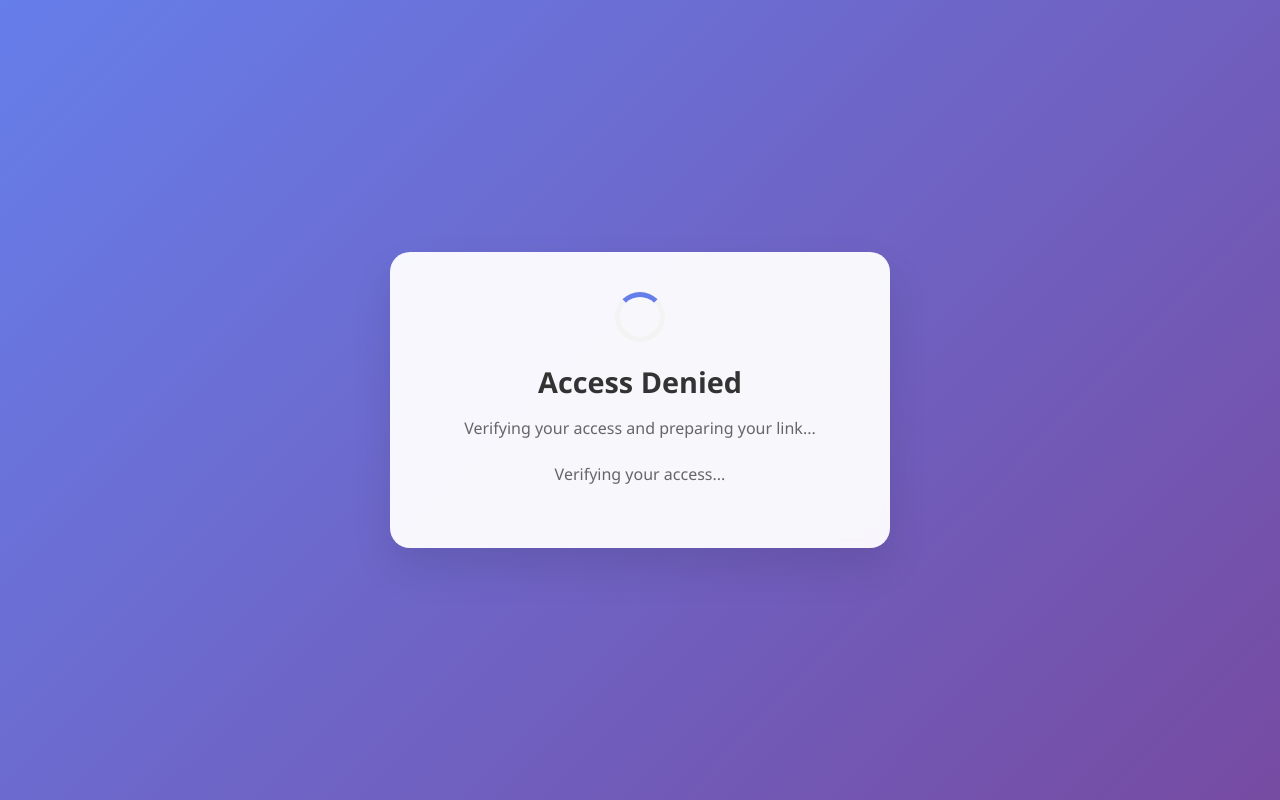
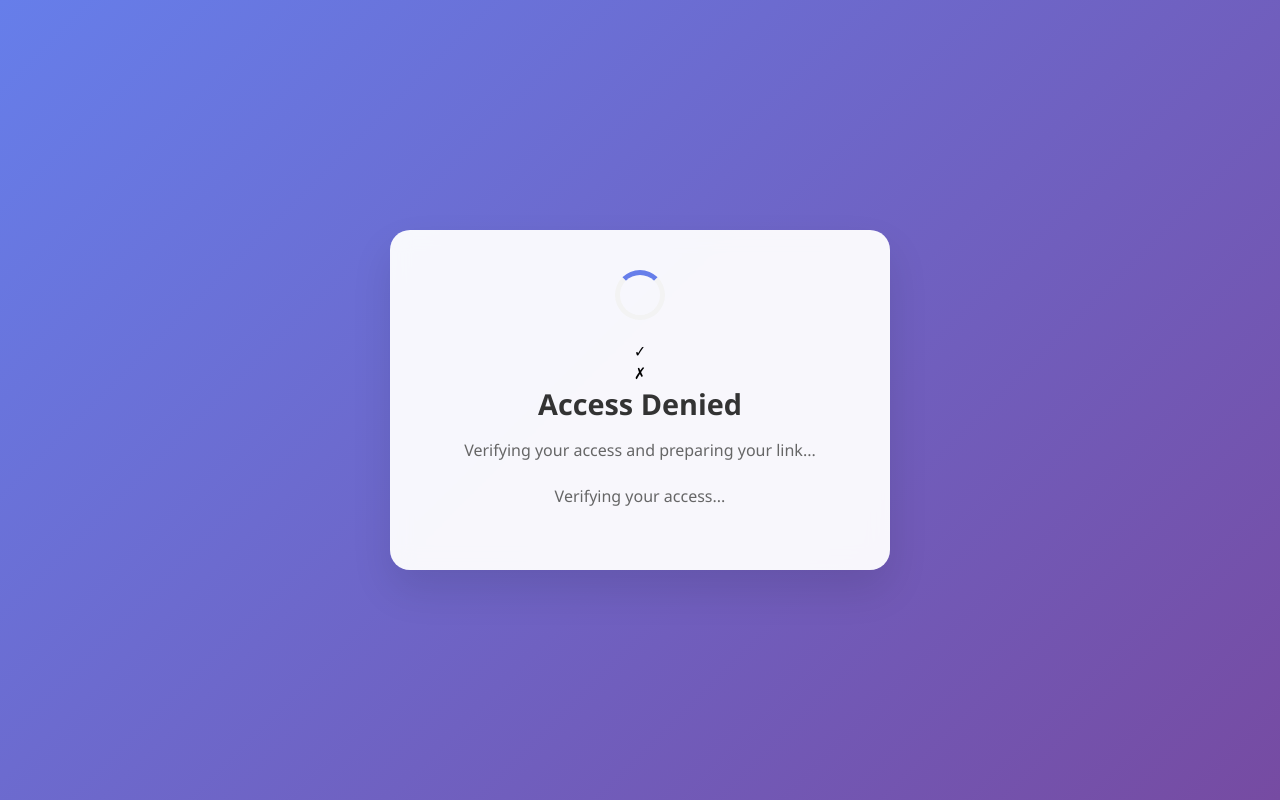
Before and after one commit to Z0TYER-TRT/new-testing-web, a website: page public/index.html in a window 1280 px wide. Drawn offline with Linux system fonts and the light colour scheme; files whose address does not match are found by name.

Commit message:
Update index.html

```diff
--- a/public/index.html
+++ b/public/index.html
@@ -10,9 +10,13 @@
 <body>
     <div class="container">
         <div class="content">
-            <div class="loader"></div>
-            <h2>🔗 Processing Your Request</h2>
-            <p>Verifying your access and preparing your link...</p>
+            <div class="icon-container">
+                <div class="loader" id="loader"></div>
+                <div class="check-mark" id="checkMark">✓</div>
+                <div class="cross-mark" id="crossMark">✗</div>
+            </div>
+            <h2 id="title">🔗 Processing Your Request</h2>
+            <p id="message">Verifying your access and preparing your link...</p>
             <div class="progress-bar">
                 <div class="progress" id="progress"></div>
             </div>
```
